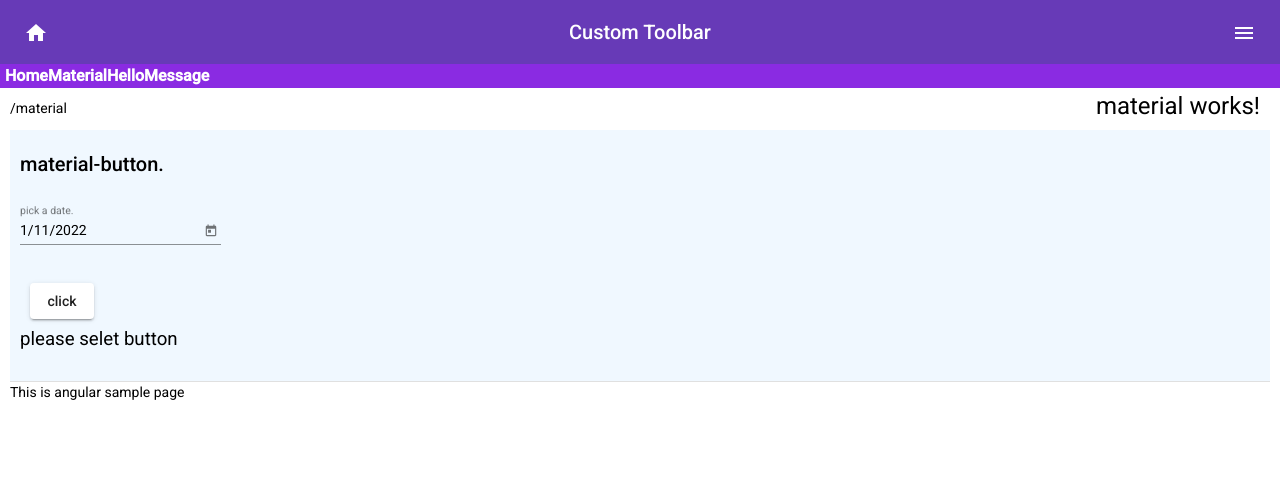
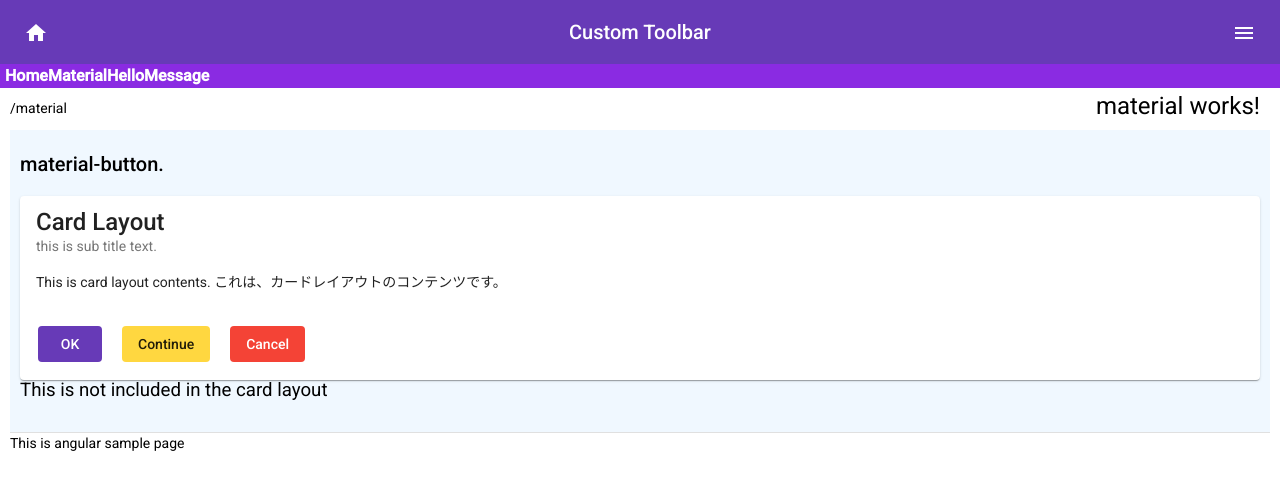
Before and after one commit to sqrmyy/angular-app, an Angular app: page /material in a window 1280 px wide. Shown: the top 490 px of the page. Built offline with nearby package versions, Linux system fonts and the light colour scheme.

Commit message:
mat-card

```diff
--- a/src/app/app.module.ts
+++ b/src/app/app.module.ts
@@ -16,6 +16,7 @@ import { MatNativeDateModule } from '@angular/material/core'
 import { MatDatepickerModule } from '@angular/material/datepicker'
 import { MatToolbarModule } from '@angular/material/toolbar'
 import { MatDividerModule } from '@angular/material/divider'
+import { MatCardModule } from '@angular/material/card'
 
 import { AppComponent } from './app.component';
 import { HelloComponent } from './hello/hello.component';
@@ -56,6 +57,7 @@ const routes: Routes = [
     MatDatepickerModule,
     MatToolbarModule,
     MatDividerModule,
+    MatCardModule,
     BrowserAnimationsModule
   ],
   providers: [],
--- a/src/app/material/material.component.html
+++ b/src/app/material/material.component.html
@@ -2,16 +2,19 @@
     <h1>material works!</h1>
     <div>
         <h2>material-button.</h2>
-        <form [formGroup]="myControl" style="width: 200px;">
-            <div>
-                <mat-form-field>
-                    <input matInput [matDatepicker]="picker" placeholder="pick a date." formControlName="picker1">
-                    <mat-datepicker-toggle matSuffix [for]="picker"></mat-datepicker-toggle>
-                    <mat-datepicker #picker></mat-datepicker>
-                </mat-form-field>
-            </div>
-            <button mat-raised-button (click)="click()">click</button>
-        </form>
-        <p class="message">{{message}}</p>
+        <mat-card>
+            <mat-card-title>Card Layout</mat-card-title>
+            <mat-card-subtitle>this is sub title text.</mat-card-subtitle>
+            <mat-card-content>
+                This is card layout contents.
+                これは、カードレイアウトのコンテンツです。
+            </mat-card-content>
+            <mat-card-actions>
+                <button mat-flat-button color="primary">OK</button>
+                <button mat-flat-button color="accent">Continue</button>
+                <button mat-flat-button color="warn">Cancel</button>
+            </mat-card-actions>
+        </mat-card>
+        <p class="message">This is not included in the card layout</p>
     </div>
 </div>
```
